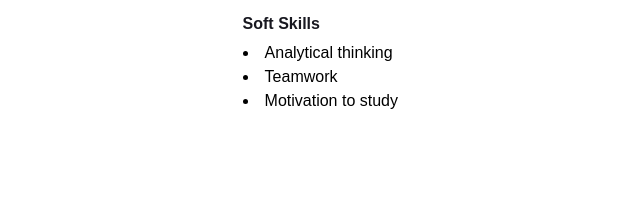
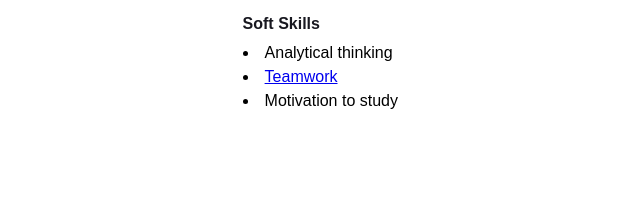
Before and after one commit to guentur/homepage, a plain HTML site: page index.html in a window 1280 px wide. Shown: the part 589-800 px from the top of the page, 423-1063 px from the left. Drawn offline with Linux system fonts and the light colour scheme.

Commit message:
Added link to teamwork evidence

```diff
--- a/index.html
+++ b/index.html
@@ -111,7 +111,12 @@
                             <h4 class="flex-lists__item-header">Soft Skills</h4>
                             <ul class="flex-lists__item-list">
                                 <li>Analytical thinking</li>
-                                <li>Teamwork</li>
+                                <li>
+                                    <a href="https://www.linkedin.com/posts/kyrylo-kyrylo_elogic-competition-tournament-activity-7027237566672162816-o2iQ?utm_source=share&utm_medium=member_desktop"
+                                       target="_blank" rel="details">
+                                        Teamwork
+                                    </a>
+                                </li>
                                 <li>Motivation to study</li>
                             </ul>
                         </div>
```
